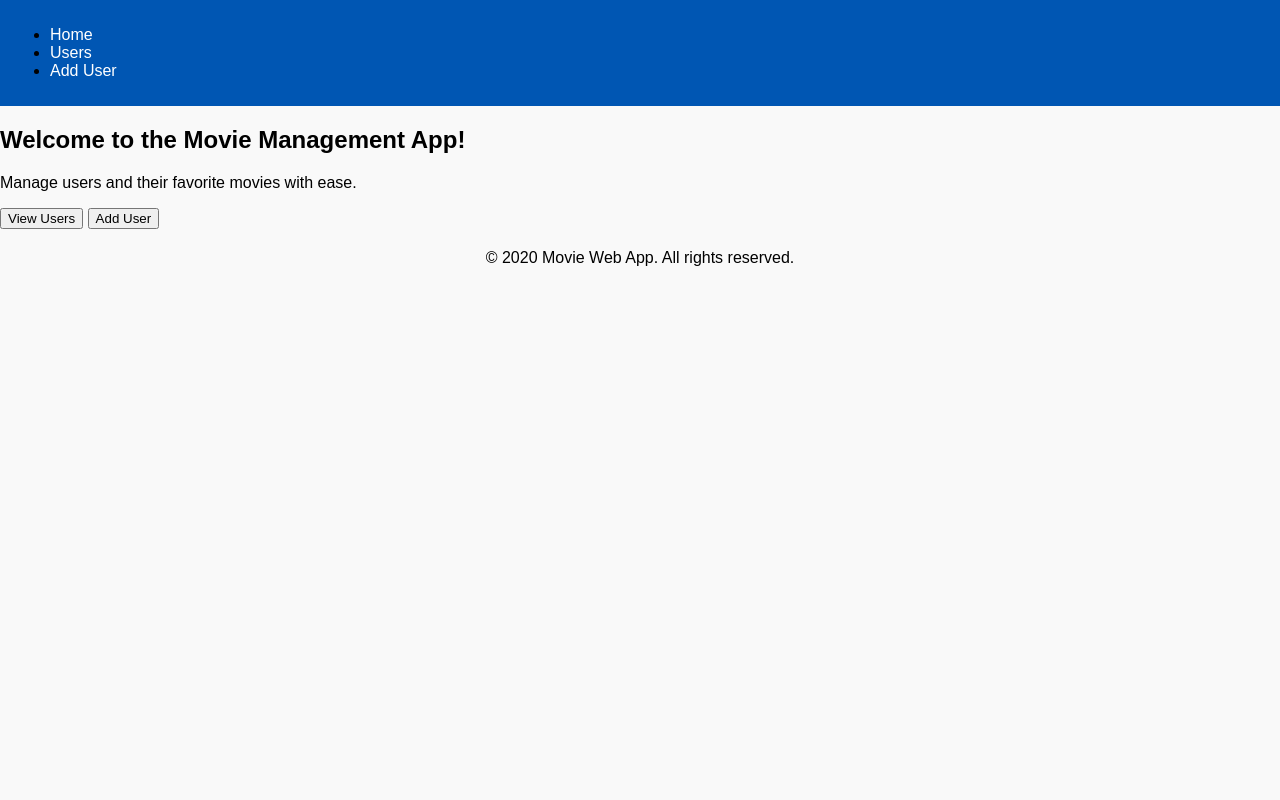
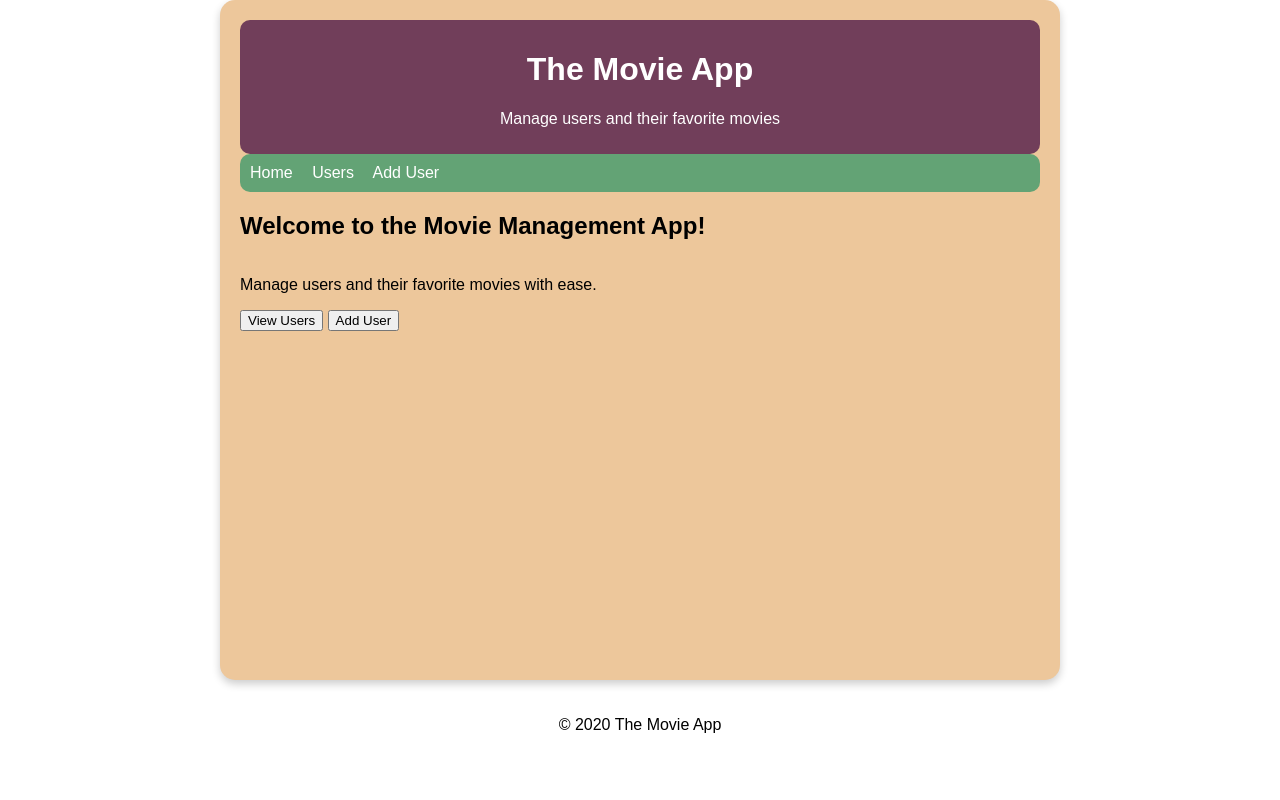
Before and after one commit to mi-ar-82/Movie_project-Final_phase, a Flask app: template templates/home.html in a window 1280 px wide. Run offline with Flask 3, Linux system fonts and the light colour scheme; the template is opened without the code that fills it: most values are stand-ins (such as "Sample title", 1, 10 or a date in 2020).

Commit message:
styling improved

```diff
--- a/static/styles.css
+++ b/static/styles.css
@@ -1,20 +1,51 @@
+/* CSS Variables */
+:root {
+    --eggplant: #713e5aff;
+    --mint: #63a375ff;
+    --sunset: #edc79bff;
+    --burnt-sienna: #d57a66ff;
+    --blush: #ca6680ff;
+}
+
+/* General Styles */
 body {
     font-family: Arial, sans-serif;
     margin: 0;
     padding: 0;
-    background-color: #f9f9f9;
+    background-color: white; /* Background behind the container */
+    display: flex;
+    flex-direction: column;
+    align-items: center;
+    min-height: 100vh; /* Ensure full height of viewport */
 }
 
+/* Main Container */
+.container {
+    max-width: 800px;
+    width: 90%;
+    height: 80vh; /* Set container height to 80% of viewport height */
+    padding: 20px; /* Padding all around */
+    background-color: var(--sunset); /* Sunset-colored background for the container */
+    border-radius: 15px; /* Larger corner radius for the main container */
+    box-shadow: 0 4px 8px rgba(0, 0, 0, 0.2);
+    display: flex;
+    flex-direction: column;
+}
+
+/* Header */
 header {
-    background-color: #007bff;
+    background-color: var(--eggplant);
     color: white;
     padding: 10px;
     text-align: center;
+    border-radius: 10px; /* Smaller corner radius for sub-container */
 }
 
+/* Navigation Bar */
 nav {
-    background-color: #0056b3;
+    background-color: var(--mint);
     padding: 10px;
+    border-radius: 10px; /* Smaller corner radius for sub-container */
 }
 
 nav a {
@@ -27,15 +58,30 @@ nav a:hover {
     text-decoration: underline;
 }
 
-.container {
-    max-width: 800px;
-    margin: 20px auto;
-    padding: 20px;
-    background-color: white;
-    border-radius: 5px;
+/* Flash Messages */
+.flash-messages {
+    margin-top: 20px;
 }
 
+.flash {
+    padding: 10px;
+    border-radius: 5px; /* Smaller corner radius for flash messages */
+    margin-bottom: 10px;
+    text-align: center;
+}
+
+.flash.success {
+    background-color: var(--mint);
+    color: white;
+}
+
+.flash.error {
+    background-color: var(--burnt-sienna);
+    color: white;
+}
+
+/* Footer */
 footer {
     text-align: center;
-    margin-top: 20px;
+    margin-top: 20px; /* Space between the container and footer */
 }
--- a/templates/base.html
+++ b/templates/base.html
@@ -3,17 +3,23 @@
 <head>
     <meta charset="UTF-8">
     <meta name="viewport" content="width=device-width, initial-scale=1.0">
-    <title>{% block title %}Movie Web App{% endblock %}</title>
+    <title>{% block title %}The Movie App{% endblock %}</title>
     <link rel="stylesheet" href="{{ url_for('static', filename='styles.css') }}">
 </head>
 <body>
-    <!-- Navigation Bar -->
+<div class="container">
+
+    <!-- Header -->
+    <header>
+        <h1>The Movie App</h1>
+        <p>Manage users and their favorite movies</p>
+    </header>
+
+    <!-- Navigation -->
     <nav>
-        <ul>
-            <li><a href="{{ url_for('home') }}">Home</a></li>
-            <li><a href="{{ url_for('list_users') }}">Users</a></li>
-            <li><a href="{{ url_for('add_user') }}">Add User</a></li>
-        </ul>
+        <a href="{{ url_for('home') }}">Home</a>
+        <a href="{{ url_for('list_users') }}">Users</a>
+        <a href="{{ url_for('add_user') }}">Add User</a>
     </nav>
 
     <!-- Flash Messages -->
@@ -28,14 +34,14 @@
     {% endwith %}
 
     <!-- Main Content -->
-    <main>
-        {% block content %}
-        {% endblock %}
-    </main>
+    {% block content %}{% endblock %}
 
-    <!-- Footer -->
-    <footer>
-        <p>&copy; {{ current_year }} Movie Web App. All rights reserved.</p>
-    </footer>
+</div>
+
+<!-- Footer -->
+<footer>
+   <p>&copy; {{ current_year }} The Movie App</p>
+</footer>
+
 </body>
 </html>
```
